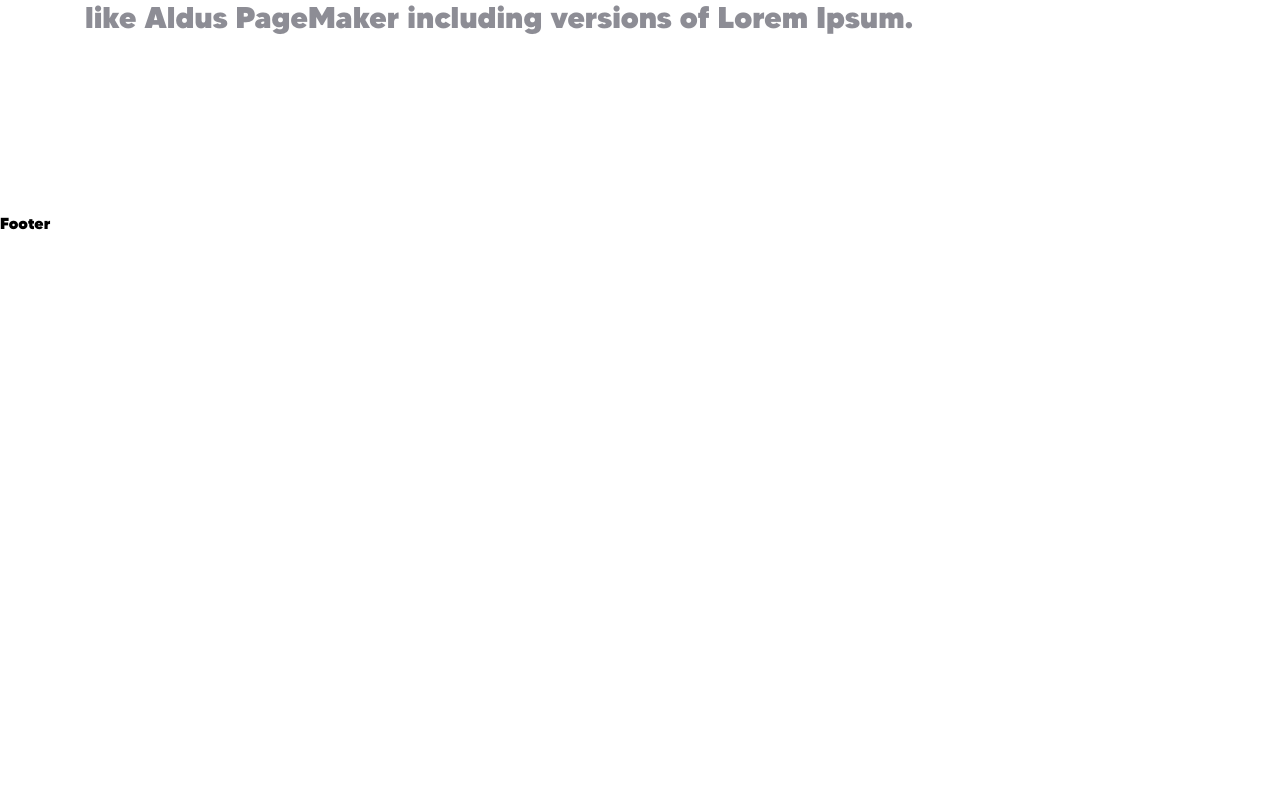
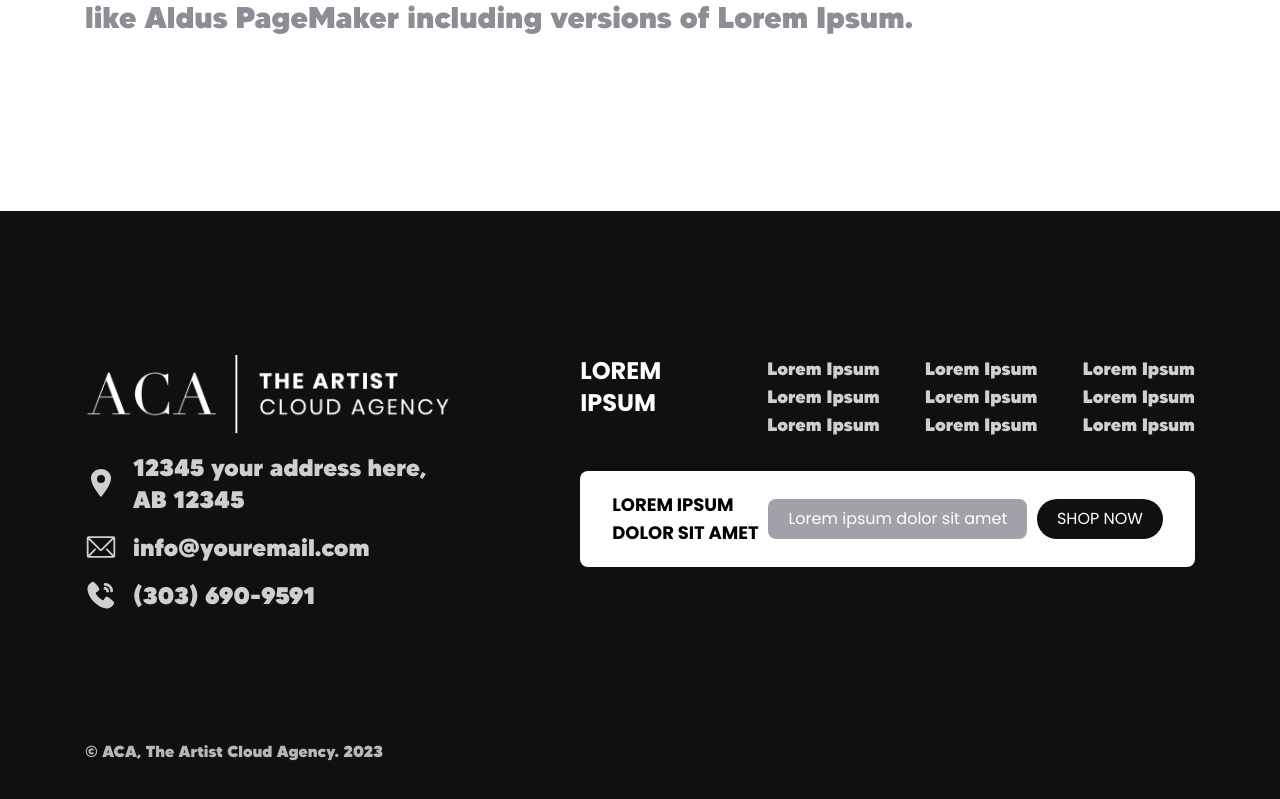
Before and after one commit to alamincoders/leading-page-react-vite-tailwindcss, a React (Vite) app: page /home in a window 1280 px wide. Shown: the part 5072-5871 px from the top of the page. Before the commit the page ends 5307 px from the top, so only its background shows below. Built offline with nearby package versions, Linux system fonts and the light colour scheme.

Commit message:
added footer section

```diff
--- a/src/components/layout/index.jsx
+++ b/src/components/layout/index.jsx
@@ -1,12 +1,14 @@
 /* eslint-disable react/prop-types */
 import React from "react";
 import { Outlet } from "react-router-dom";
+import Footer from "../shared/Footer";
+import Navbar from "../shared/Navbar";
 
 const Layout = () => {
   return (
     <React.Fragment>
       <header>
-        <nav>Navbar</nav>
+        <Navbar />
       </header>
 
       <main>
@@ -14,7 +16,7 @@
       </main>
 
       <footer>
-        <section>Footer</section>
+        <Footer />
       </footer>
     </React.Fragment>
   );
--- /dev/null
+++ b/src/components/shared/Footer.jsx
@@ -0,0 +1,107 @@
+import { Link } from "react-router-dom";
+import logo from "../../assets/images/footer_logo.png";
+
+const Footer = () => {
+  return (
+    <section className="pt-24 lg:pt-36 pb-10 bg-[#101010] text-white/80">
+      <div className="container_fluid">
+        <div className="grid grid-cols-1 lg:grid-cols-5 gap-16 lg:gap-32 mb-14 lg:mb-32">
+          <div className="lg:col-span-2 space-y-4">
+            <div>
+              <img className="w-full h-full" src={logo} alt="" />
+            </div>
+            <p className="flex items-center text-base lg:text-2xl gap-x-4 ">
+              <span>
+                <svg xmlns="http://www.w3.org/2000/svg" width="32" height="32" viewBox="0 0 512 512">
+                  <path
+                    fill="currentColor"
+                    d="M256 32C167.67 32 96 96.51 96 176c0 128 160 304 160 304s160-176 160-304c0-79.49-71.67-144-160-144Zm0 224a64 64 0 1 1 64-64a64.07 64.07 0 0 1-64 64Z"
+                  />
+                </svg>
+              </span>
+              <span>12345 your address here, AB 12345</span>
+            </p>
+            <p className="flex items-center text-base lg:text-2xl gap-x-4 ">
+              <span>
+                <svg xmlns="http://www.w3.org/2000/svg" width="32" height="32" viewBox="0 0 36 36">
+                  <path
+                    fill="currentColor"
+                    d="M32 6H4a2 2 0 0 0-2 2v20a2 2 0 0 0 2 2h28a2 2 0 0 0 2-2V8a2 2 0 0 0-2-2Zm-1.54 22H5.66l7-7.24l-1.44-1.39L4 26.84V9.52l12.43 12.37a2 2 0 0 0 2.82 0L32 9.21v17.5l-7.36-7.36l-1.41 1.41ZM5.31 8h25.07L17.84 20.47Z"
+                    className="clr-i-outline clr-i-outline-path-1"
+                  />
+                  <path fill="none" d="M0 0h36v36H0z" />
+                </svg>
+              </span>
+              <span>info@youremail.com</span>
+            </p>
+            <p className="flex items-center text-base lg:text-2xl gap-x-4 ">
+              <span>
+                <svg xmlns="http://www.w3.org/2000/svg" width="32" height="32" viewBox="0 0 24 24">
+                  <g fill="none">
+                    <path d="M24 0v24H0V0h24ZM12.593 23.258l-.011.002l-.071.035l-.02.004l-.014-.004l-.071-.035c-.01-.004-.019-.001-.024.005l-.004.01l-.017.428l.005.02l.01.013l.104.074l.015.004l.012-.004l.104-.074l.012-.016l.004-.017l-.017-.427c-.002-.01-.009-.017-.017-.018Zm.265-.113l-.013.002l-.185.093l-.01.01l-.003.011l.018.43l.005.012l.008.007l.201.093c.012.004.023 0 .029-.008l.004-.014l-.034-.614c-.003-.012-.01-.02-.02-.022Zm-.715.002a.023.023 0 0 0-.027.006l-.006.014l-.034.614c0 .012.007.02.017.024l.015-.002l.201-.093l.01-.008l.004-.011l.017-.43l-.003-.012l-.01-.01l-.184-.092Z" />
+                    <path
+                      fill="currentColor"
+                      d="M6.857 2.445C8 3.278 8.89 4.415 9.65 5.503l.442.644l.417.615a1.504 1.504 0 0 1-.256 1.986l-1.951 1.449a.48.48 0 0 0-.142.616c.442.803 1.228 1.999 2.128 2.899c.901.9 2.153 1.738 3.012 2.23a.483.483 0 0 0 .644-.162l1.27-1.933a1.503 1.503 0 0 1 2.056-.332l.663.459c1.239.86 2.57 1.837 3.588 3.14a1.47 1.47 0 0 1 .189 1.484c-.837 1.953-2.955 3.616-5.158 3.535l-.3-.017l-.233-.02l-.258-.03l-.281-.038l-.305-.05a11.66 11.66 0 0 1-.16-.03l-.336-.072a12.399 12.399 0 0 1-.176-.04l-.366-.094l-.385-.11l-.402-.13c-1.846-.626-4.189-1.856-6.593-4.26c-2.403-2.403-3.633-4.746-4.259-6.592l-.13-.402l-.11-.385l-.094-.366l-.078-.346a11.79 11.79 0 0 1-.063-.326l-.05-.305l-.04-.281l-.029-.258l-.02-.233l-.016-.3c-.081-2.196 1.6-4.329 3.544-5.162a1.47 1.47 0 0 1 1.445.159Zm8.135 3.595l.116.013a3.5 3.5 0 0 1 2.858 2.96a1 1 0 0 1-1.958.393l-.023-.115a1.5 1.5 0 0 0-1.07-1.233l-.155-.035a1 1 0 0 1 .232-1.983ZM15 3a6 6 0 0 1 6 6a1 1 0 0 1-1.993.117L19 9a3.998 3.998 0 0 0-3.738-3.991L15 5a1 1 0 1 1 0-2Z"
+                    />
+                  </g>
+                </svg>
+              </span>
+              <span>(303) 690-9591</span>
+            </p>
+          </div>
+          <div className="lg:col-span-3 text-white">
+            <div className="grid grid-cols-2 lg:grid-cols-4 gap-4">
+              <div className="uppercase font-bold text-2xl font-poppins">Lorem Ipsum</div>
+              <div className="flex flex-col text-white/80 lg:text-right">
+                <Link className="text-lg" to="/">
+                  Lorem Ipsum
+                </Link>
+                <Link className="text-lg" to="/">
+                  Lorem Ipsum
+                </Link>
+                <Link className="text-lg" to="/">
+                  Lorem Ipsum
+                </Link>
+              </div>{" "}
+              <div className="flex flex-col text-white/80 lg:text-right">
+                <Link className="text-lg" to="/">
+                  Lorem Ipsum
+                </Link>
+                <Link className="text-lg" to="/">
+                  Lorem Ipsum
+                </Link>
+                <Link className="text-lg" to="/">
+                  Lorem Ipsum
+                </Link>
+              </div>{" "}
+              <div className="flex flex-col text-white/80 lg:text-right">
+                <Link className="text-lg" to="/">
+                  Lorem Ipsum
+                </Link>
+                <Link className="text-lg" to="/">
+                  Lorem Ipsum
+                </Link>
+                <Link className="text-lg" to="/">
+                  Lorem Ipsum
+                </Link>
+              </div>
+            </div>
+
+            <div className="mt-8 py-5 px-8 bg-white font-poppins rounded-lg">
+              <div className="flex justify-between lg:items-center flex-col lg:flex-row gap-6 lg:gap-0">
+                <div className="text-lg font-bold text-black">
+                  LOREM IPSUM <br /> DOLOR SIT AMET
+                </div>
+                <div className="bg-zinc-400 text-white rounded-lg py-2 px-5 text-base">Lorem ipsum dolor sit amet</div>
+                <button className="rounded-3xl text-white bg-[#101010] py-2 px-5">SHOP NOW</button>
+              </div>
+            </div>
+          </div>
+        </div>
+        <div className="text-white/70">© ACA, The Artist Cloud Agency. 2023</div>
+      </div>
+    </section>
+  );
+};
+
+export default Footer;
--- /dev/null
+++ b/src/components/shared/Navbar.jsx
@@ -0,0 +1,5 @@
+const Navbar = () => {
+  return <nav>Navbar</nav>;
+};
+
+export default Navbar;
```
Also changed, not shown: src/assets/images/footer_logo.png (added), src/assets/images/nav_logo.png (added).
